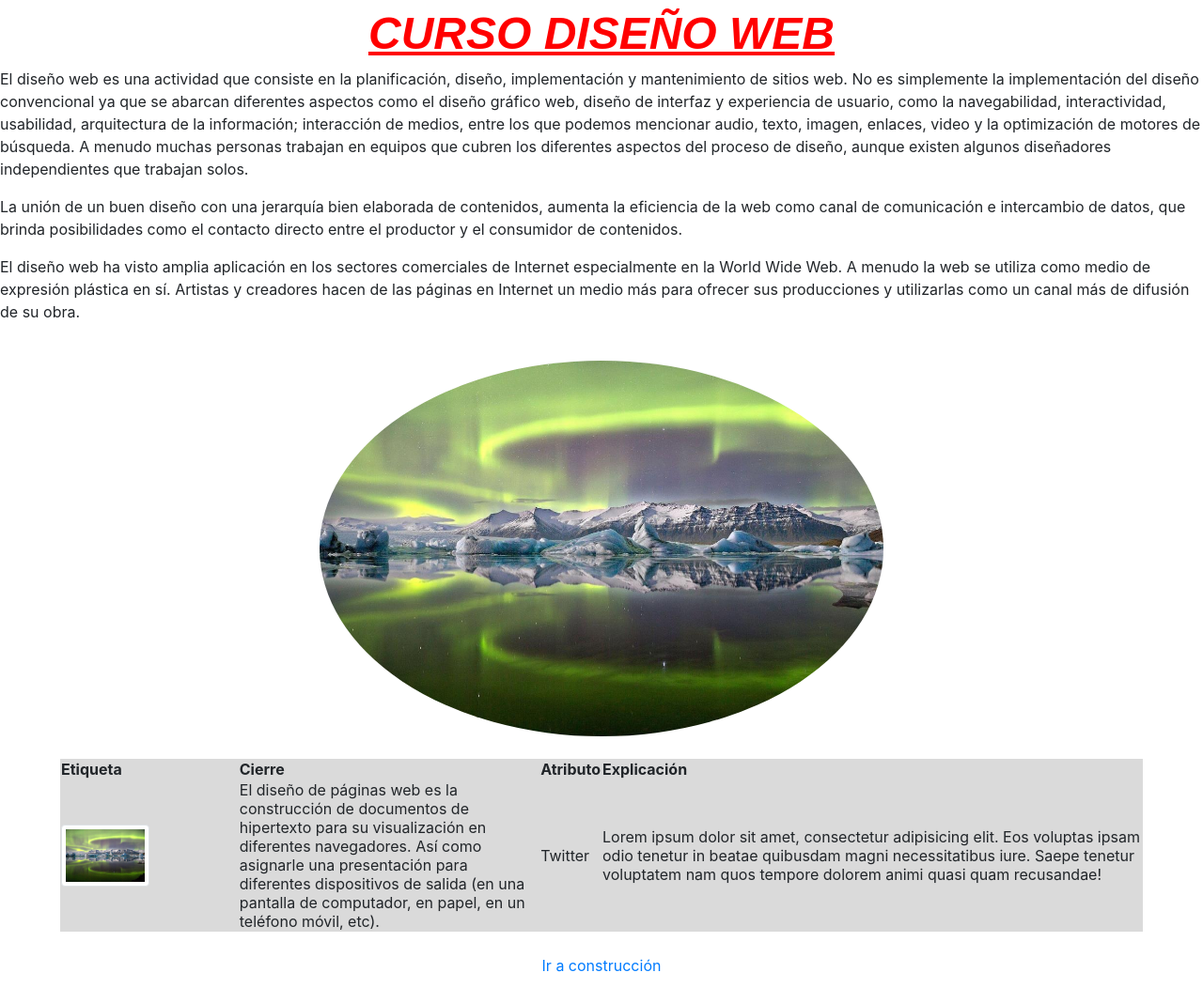
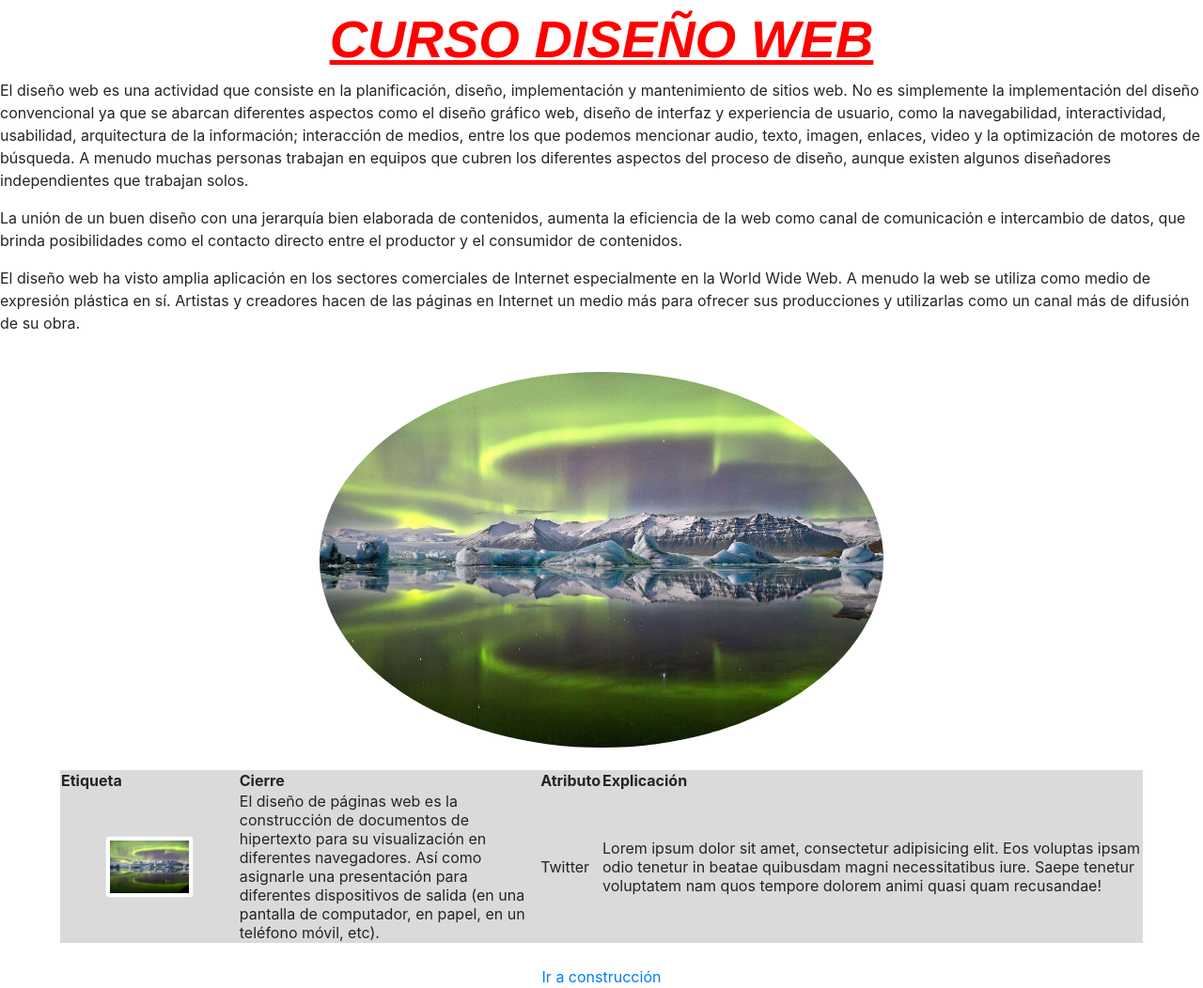
Before and after one commit to Alexpcasav/DostinH, a plain HTML site: page inicio.html in a window 1280 px wide. Shown: the whole page at 94% size. Drawn offline with nearby package versions, Linux system fonts and the light colour scheme.

Commit message:
Añadimos estilos

```diff
--- /dev/null
+++ b/estilos.css
@@ -0,0 +1,21 @@
+.enlace{
+    text-align: center;
+}
+
+#titulo{
+    text-align: center;
+    color: red;
+    font-size: 56px;
+    font-family: Arial, Helvetica, sans-serif;
+}
+
+.tabla{
+    margin: auto;
+    background-color: #dadada;
+}
+
+img{
+    display: block;
+    margin-left: auto;
+    margin-right: auto;
+}
--- a/inicio.html
+++ b/inicio.html
@@ -2,15 +2,16 @@
     <head>
         <meta charset="utf-8">
         <link rel="stylesheet" href="https://stackpath.bootstrapcdn.com/bootstrap/4.3.1/css/bootstrap.min.css" integrity="sha384-ggOyR0iXCbMQv3Xipma34MD+dH/1fQ784/j6cY/iJTQUOhcWr7x9JvoRxT2MZw1T" crossorigin="anonymous">
+        <link rel="stylesheet" href="estilos.css">
         <title>Curso Diseño Web</title>
     </head>
     <body>
         <!-- las etiquetas rojas no estan soportadas por HTML5, utilizar CSS-->
-        <font size="10" color="red" face="arial">
-            <center>
-                <b><i><u>CURSO DISEÑO WEB</u></i></b>
-            </center>
-        </font>
+        <div id="titulo">
+            <!--font-- size="10" color="red" face="arial"-->
+            <b><i><u>CURSO DISEÑO WEB</u></i></b>
+            <!--/font-->
+        </div>
         <p>
             El diseño web es una actividad que consiste en la planificación, diseño, implementación y mantenimiento
             de sitios web. No es simplemente la implementación del diseño convencional ya que se abarcan diferentes
@@ -32,11 +33,11 @@
             más de difusión de su obra.
         </P>
         <br>
-        <center>
+        <!--center-->
             <img src="imagen.jpg" width="600" heigth="300" class="rounded-circle">
-        </center>
+        <!--/center-->
         <br>
-        <table border="0" align="center" width="90%" bgcolor="#dadada">
+        <table width="90%" class="tabla"><!-- border="0" align="center" bgcolor="#dadada"-->
             <tr>
                 <th>Etiqueta</th>
                 <th>Cierre</th>
@@ -51,9 +52,9 @@
             </tr>
         </table>
         <br>
-        <center>
+        <div class="enlace">
             <a href="construccion.html">Ir a construcción</a>
-        </center>
+        </div>
 
     </body>
 </html>
```
